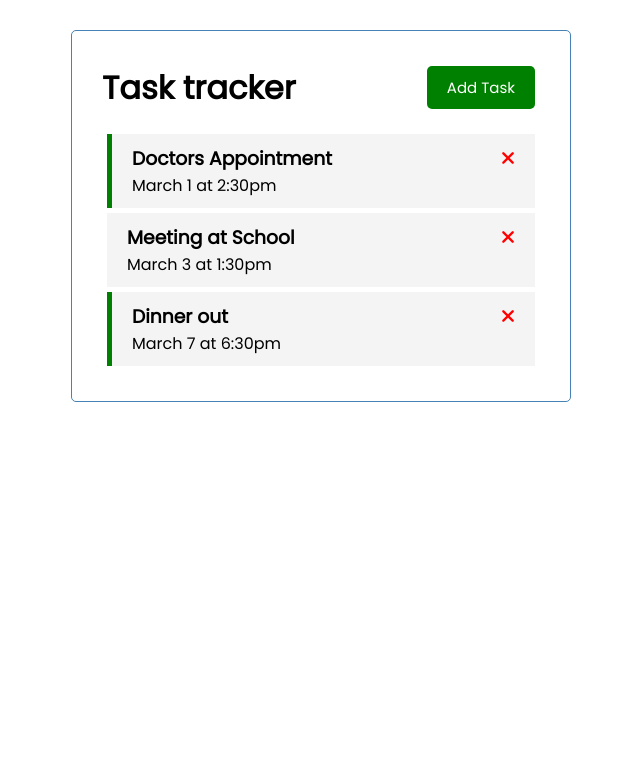
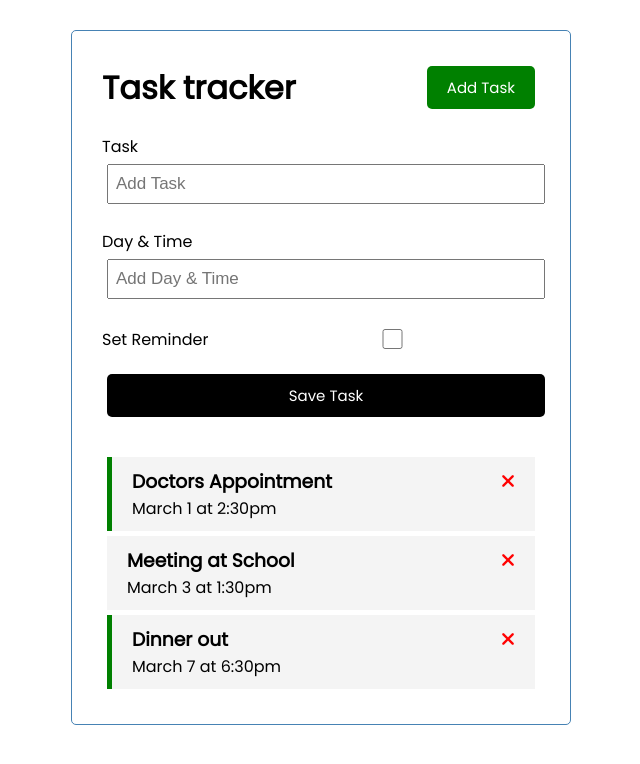
Before and after one commit to stevenasoy/VueJS_OJT, a Vue app in the folder vue-tasktracker/: page / in a window 1280 px wide. Shown: the top 764 px of the page, without its empty margins (319-959 px from the left). Built offline with nearby package versions, Linux system fonts and the light colour scheme.

Commit message:
addTask added into the project

```diff
--- a/vue-tasktracker/src/App.vue
+++ b/vue-tasktracker/src/App.vue
@@ -1,7 +1,9 @@
 <template>
   <div class="container">
-    <Header  title="Task tracker"/>
-    <Tasks @toggle-reminder="toggleReminder"
+    <Header  title="Task tracker" />
+    <AddTask @add-task="AddTask" />
+    <Tasks
+    @toggle-reminder="toggleReminder"
     @delete-task="deleteTask" :tasks="tasks" />
   </div>
 
@@ -10,12 +12,14 @@
 <script>
 import Header from './components/Header'
 import Tasks from './components/Tasks'
+import AddTask from './components/AddTask'
 
 export default {
   name: 'App',
   components: {
     Header,
     Tasks,
+    AddTask,
   },
   data() {
     return {
@@ -23,6 +27,9 @@
     }
   },
   methods: {
+    AddTask(task) {
+      this.tasks = [...this.tasks, task]
+    },
     deleteTask(id) {
       if(confirm('Are you sure you want to delete?')) {
         this.tasks = this.tasks.filter((task) => task.id !== id)
--- /dev/null
+++ b/vue-tasktracker/src/components/AddTask.vue
@@ -0,0 +1,90 @@
+<template>
+  <form @submit="onSubmit"
+  class="add-form">
+    <div class="form-control">
+      <label>Task</label>
+      <input type="text" v-model="text" name="text" placeholder="Add Task"
+        />
+    </div>
+    <div class="form-control">
+      <label>Day & Time</label>
+      <input type="text" v-model="day" name="day" placeholder="Add Day & Time"
+      />
+    </div>
+    <div class="form-control form-control-check">
+      <label>Set Reminder</label>
+      <input type="checkbox" v-model="reminder" name="reminder"
+      />
+    </div>
+
+    <input type="submit" value="Save Task" class="btn btn-block" />
+  </form>
+</template>
+
+<script>
+    export default {
+        name: 'AddTask',
+        data() {
+            return {
+                text: '',
+                day: '',
+                reminder: false,
+            }
+        },
+        methods: {
+            onSubmit(e) {
+                e.preventDefault()
+
+                if(!this.text) {
+                    alert('Please add a task')
+                    return
+                }
+
+                const newTask = {
+                    id: Math.floor(Math.random() * 100000),
+                    text: this.text,
+                    day: this.day,
+                    reminder: this.reminder,
+                }
+
+                this.$emit('add-task', newTask)
+
+                this.text = ''
+                this.day = ''
+                this.reminder = false
+            },
+
+        },
+    }
+</script>
+
+<style scoped>
+.add-form {
+  margin-bottom: 40px;
+}
+.form-control {
+  margin: 20px 0;
+}
+.form-control label {
+  display: block;
+}
+.form-control input {
+  width: 100%;
+  height: 40px;
+  margin: 5px;
+  padding: 3px 7px;
+  font-size: 17px;
+}
+.form-control-check {
+  display: flex;
+  align-items: center;
+  justify-content: space-between;
+}
+.form-control-check label {
+  flex: 1;
+}
+.form-control-check input {
+  flex: 2;
+  height: 20px;
+}
+</style>
--- a/vue-tasktracker/src/components/Tasks.vue
+++ b/vue-tasktracker/src/components/Tasks.vue
@@ -1,5 +1,6 @@
 <template>
-    <div :key="task.id" v-for="task in tasks">
+    <div
+        :key="task.id" v-for="task in tasks">
         <Task @toggle-reminder="$emit('toggle-reminder', task.id)"
         @delete-task="$emit('delete-task', task.id)"
         :task="task" />
```
Also changed, not shown: vue-tasktracker/src/components/Task.vue (+7 -4 lines).
